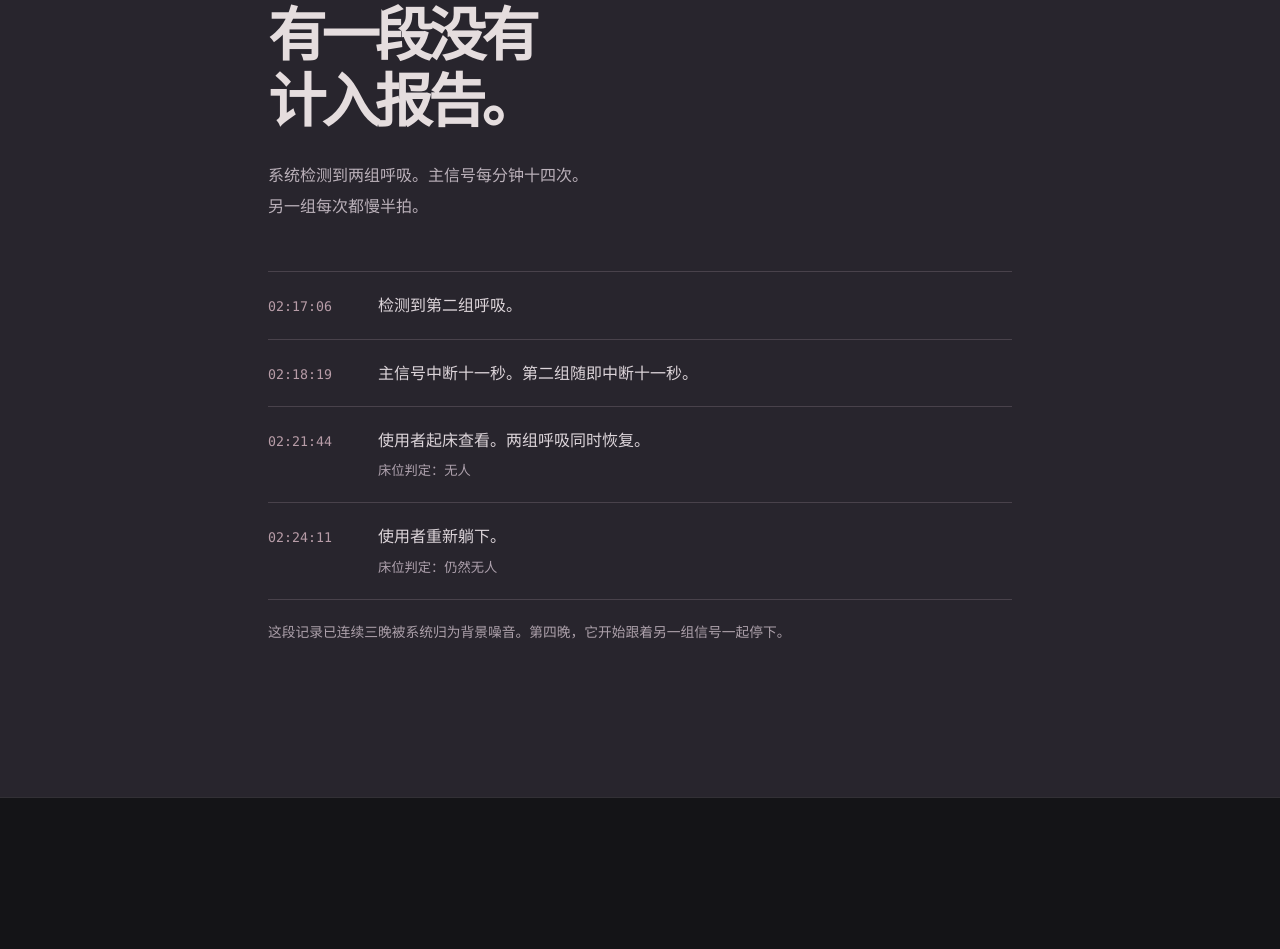
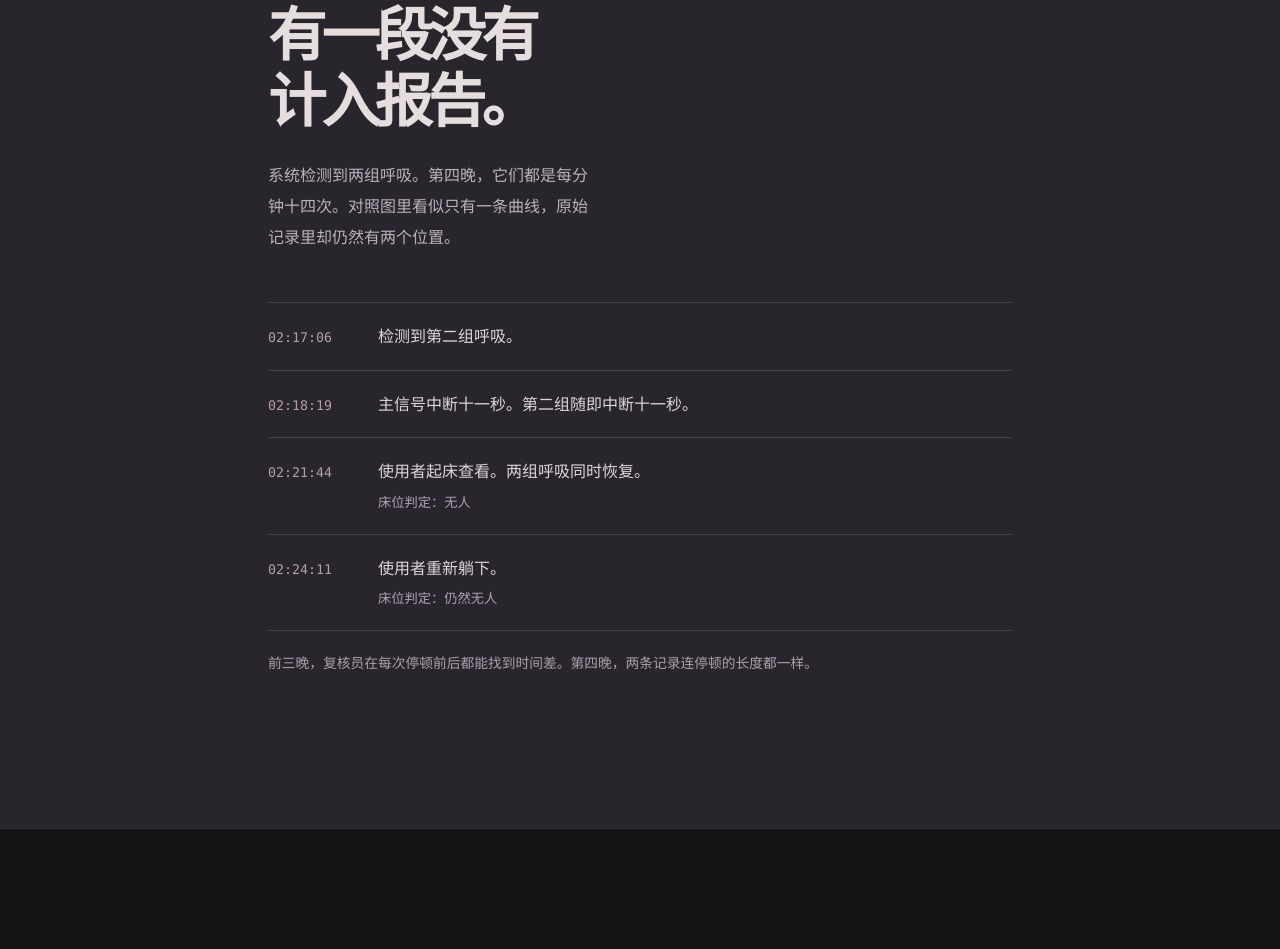
Before and after one commit to shangzhimingge/somna-sleep-study, a plain HTML site: page index.html in a window 1280 px wide. Shown: the part 5838-6787 px from the top of the page. Drawn offline with Linux system fonts and the light colour scheme.

Commit message:
Align fourth-night notes with the waveform comparison

```diff
--- a/index.html
+++ b/index.html
@@ -174,14 +174,14 @@
       <div class="narrow">
         <p class="eyebrow"><span class="small-rule"></span> <span id="appendix-label">报告附注 / B-041</span></p>
         <h2 id="appendix-title">有一段没有<br>计入报告。</h2>
-        <p class="appendix-summary">系统检测到两组呼吸。主信号每分钟十四次。另一组每次都慢半拍。</p>
+        <p class="appendix-summary">系统检测到两组呼吸。第四晚，它们都是每分钟十四次。对照图里看似只有一条曲线，原始记录里却仍然有两个位置。</p>
         <ol class="log" aria-label="监测记录">
           <li><time datetime="02:17">02:17:06</time><span>检测到第二组呼吸。</span></li>
           <li><time datetime="02:18">02:18:19</time><span>主信号中断十一秒。第二组随即中断十一秒。</span></li>
           <li><time datetime="02:21">02:21:44</time><span>使用者起床查看。两组呼吸同时恢复。<small>床位判定：无人</small></span></li>
           <li><time datetime="02:24">02:24:11</time><span>使用者重新躺下。<small>床位判定：仍然无人</small></span></li>
         </ol>
-        <p class="footnote" id="appendix-note">这段记录已连续三晚被系统归为背景噪音。第四晚，它开始跟着另一组信号一起停下。</p>
+        <p class="footnote" id="appendix-note">前三晚，复核员在每次停顿前后都能找到时间差。第四晚，两条记录连停顿的长度都一样。</p>
       </div>
     </section>
 
```
